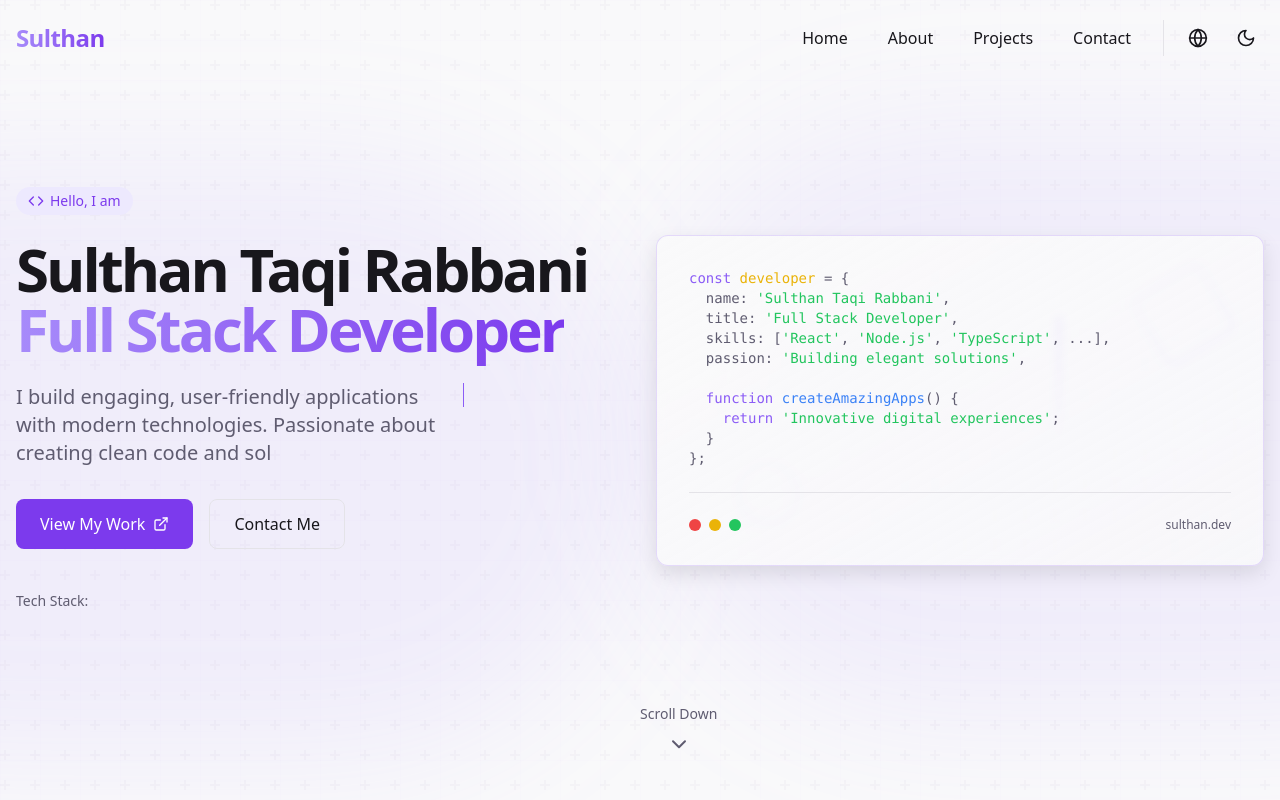
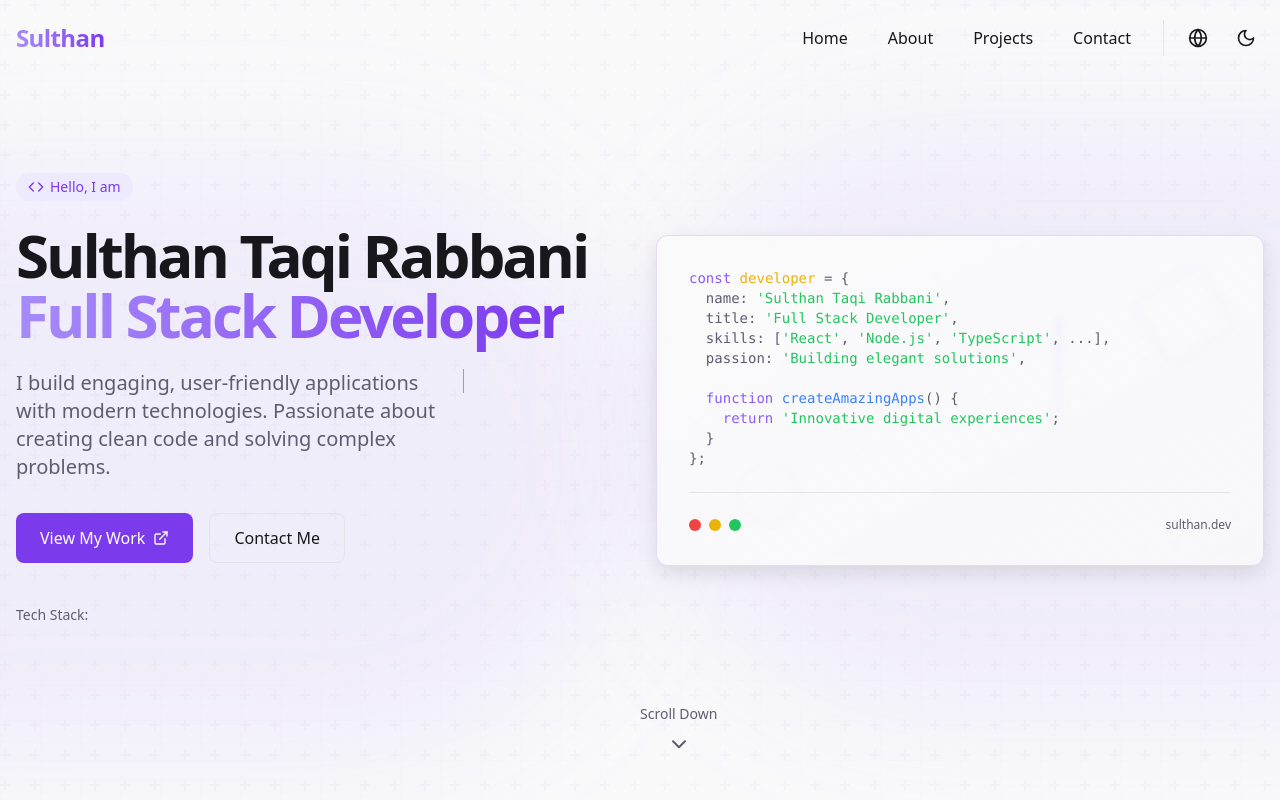
Before and after one commit to SulthanRabbani/rabbani-port, a React (Vite) app: page / in a window 1280 px wide. Shown: the top 800 px of the page. Built offline with nearby package versions, Linux system fonts and the light colour scheme.

Commit message:
Fix hero animation
The animation was not displaying correctly.

```diff
--- a/src/components/Hero.tsx
+++ b/src/components/Hero.tsx
@@ -24,11 +24,11 @@ const Hero = () => {
     return () => clearInterval(interval);
   }, []);
 
-  // New typing animation effect
+  // Improved typing animation effect
   const [typedText, setTypedText] = useState('');
   const [isTyping, setIsTyping] = useState(true);
   const fullText = t('hero.description');
-  const typingSpeed = 50; // milliseconds per character
+  const typingSpeed = 30; // Faster typing speed (milliseconds per character)
   const typingDelayRef = useRef<NodeJS.Timeout | null>(null);
   const cursorRef = useRef<HTMLSpanElement>(null);
 
@@ -47,9 +47,21 @@ const Hero = () => {
       if (charIndex < fullText.length) {
         setTypedText(fullText.substring(0, charIndex + 1));
         charIndex++;
-        typingDelayRef.current = setTimeout(typeNextChar, typingSpeed);
+
+        // Vary the typing speed slightly for more natural effect
+        const variance = Math.random() * 15; // Add randomness between 0-15ms
+        const currentSpeed = typingSpeed + variance;
+
+        typingDelayRef.current = setTimeout(typeNextChar, currentSpeed);
       } else {
         setIsTyping(false);
+
+        // Reset animation after a pause
+        setTimeout(() => {
+          setTypedText('');
+          setIsTyping(true);
+          setTimeout(typeNextChar, 1500); // Wait before restarting
+        }, 4000); // Pause at the end before restarting
       }
     };
 
@@ -67,6 +79,8 @@ const Hero = () => {
   useEffect(() => {
     if (!isTyping && cursorRef.current) {
       cursorRef.current.classList.add('animate-pulse');
+    } else if (cursorRef.current) {
+      cursorRef.current.classList.remove('animate-pulse');
     }
   }, [isTyping]);
 
@@ -97,7 +111,7 @@ const Hero = () => {
               {typedText}
               <span
                 ref={cursorRef}
-                className={`ml-0.5 inline-block w-0.5 h-6 bg-purple-500 ${isTyping ? 'opacity-100' : 'animate-pulse'}`}
+                className={`ml-0.5 inline-block w-0.5 h-6 bg-purple-500 ${isTyping ? '' : 'animate-pulse'}`}
               ></span>
             </p>
 
```
